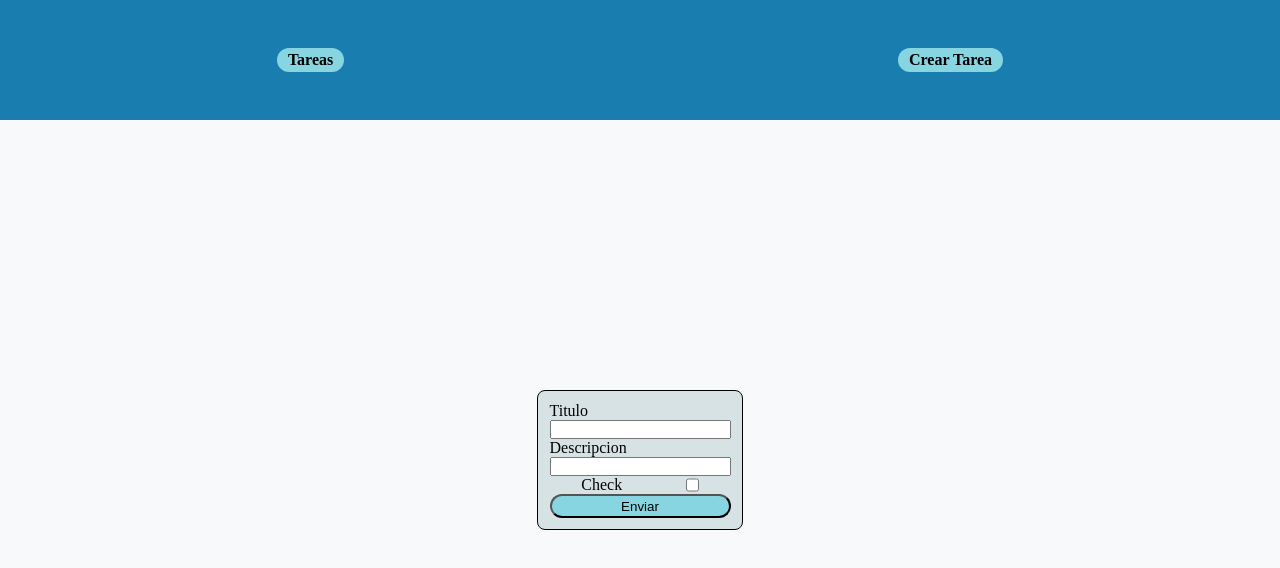
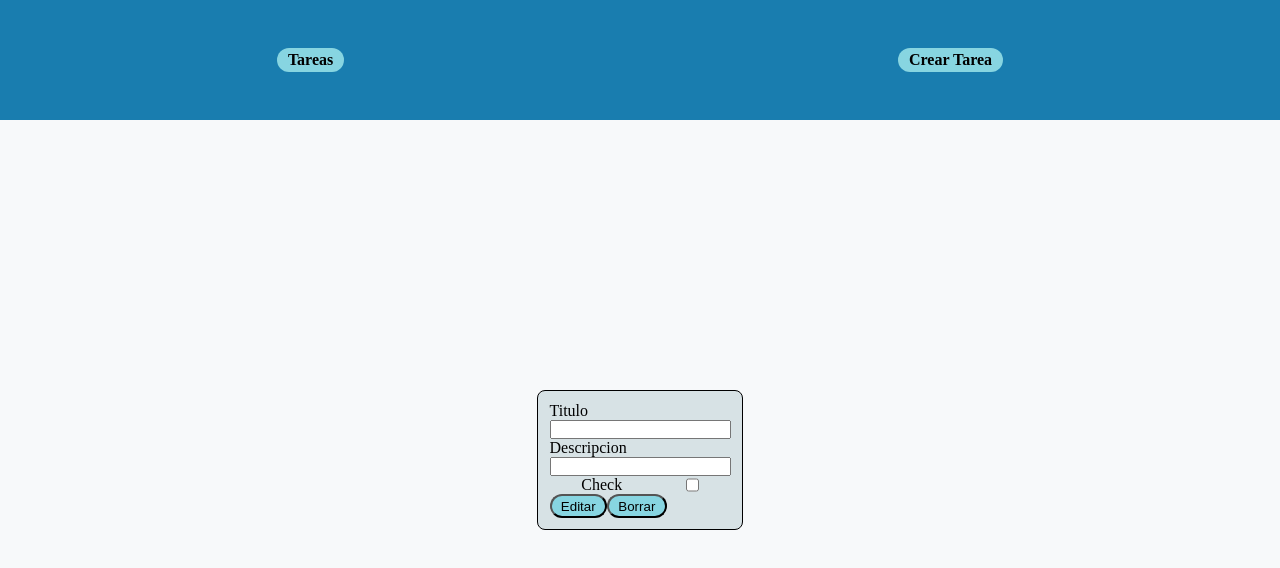
Before and after one commit to pablosingh/rest-django, a React (Create React App) app in the folder client/: page /tasks/1 in a window 1280 px wide. Shown: the top 568 px of the page. Built offline with nearby package versions, Linux system fonts and the light colour scheme; no server answers; the HTML template or start-up script is replaced by a standard one.

Commit message:
editado y borrado de tareas

```diff
--- a/client/src/components/CardTask.jsx
+++ b/client/src/components/CardTask.jsx
@@ -3,7 +3,6 @@ import styled from "styled-components";
 import { useNavigate } from "react-router-dom";
 
 export default function CardTask({ id, title, description, done }) {
-    // const { id, title, description, done } = props;
     const navigate = useNavigate();
     return (
         <ContainerStyled
@@ -17,10 +16,16 @@ export default function CardTask({ id, title, description, done }) {
                 className="item"
                 value={description}
                 disabled={false}
+                onChange={() => {}}
             />
             <label className="item flex-space-around">
                 Check
-                <input type="checkbox" checked={done} disabled={false} />
+                <input
+                    type="checkbox"
+                    checked={done}
+                    disabled={false}
+                    onChange={() => {}}
+                />
             </label>
         </ContainerStyled>
     );
--- a/client/src/pages/FormTaskPage.jsx
+++ b/client/src/pages/FormTaskPage.jsx
@@ -1,41 +1,42 @@
 import React, { useState, useEffect } from "react";
 import axios from "axios";
-import { useParams } from "react-router-dom";
+import { useParams, useNavigate } from "react-router-dom";
 import styled from "styled-components";
 import Modal from "../components/Modal";
 
 export default function FormTaskPage() {
+    const navigate = useNavigate();
     const params = useParams();
     const initialData = {
         title: "",
         description: "",
+        done: false,
     };
     const [data, setData] = useState(initialData);
-    const [doneState, setDoneState] = useState(false);
     const [showModal, setShowModal] = useState(false);
     const [msgModal, setMsgModal] = useState("Nota Guardada");
     const openModal = () => setShowModal(true);
     const closeModal = () => setShowModal(false);
     const changing = (e) => {
+        if (e.target.name == "done") {
+            setData({
+                ...data,
+                [e.target.name]: e.target.checked,
+            });
+        } else {
             setData({
                 ...data,
                 [e.target.name]: e.target.value,
             });
-    };
-    const handleCheck = (e) => {
-        setDoneState(e.target.checked);
+        }
     };
     const sendTask = async () => {
         try {
             const res = await axios.post(
                 "http://localhost:8000/tasks/api/v1/tasks/",
-                {
-                    ...data,
-                    done: doneState,
-                },
+                data,
             );
             setMsgModal("Nota Guardada");
-            console.log(msgModal);
         } catch (error) {
             setMsgModal("Error al guardar");
             console.log(error);
@@ -44,10 +45,6 @@ export default function FormTaskPage() {
     };
     const sending = (e) => {
         e.preventDefault();
-        console.log({
-            ...data,
-            done: doneState,
-        });
         try {
             sendTask();
         } catch (error) {
@@ -55,9 +52,31 @@ export default function FormTaskPage() {
             console.log(error);
         }
         setData(initialData);
-        setDoneState(false);
         openModal();
         setTimeout(closeModal, 2500);
+    };
+    const updateTask = async (e) => {
+        e.preventDefault();
+        try {
+            await axios.put(
+                `http://localhost:8000/tasks/api/v1/tasks/${params.id}/`,
+                data,
+            );
+        } catch (error) {
+            console.log(error);
+        }
+        navigate("/tasks/");
+    };
+    const deleteTask = async (e) => {
+        e.preventDefault();
+        try {
+            await axios.delete(
+                `http://localhost:8000/tasks/api/v1/tasks/${params.id}/`,
+            );
+        } catch (error) {
+            console.log(error);
+        }
+        navigate("/tasks/");
     };
     useEffect(() => {
         async function loadTask() {
@@ -66,9 +85,7 @@ export default function FormTaskPage() {
                     const res = await axios.get(
                         `http://localhost:8000/tasks/api/v1/tasks/${params.id}`,
                     );
-                    console.log(res);
                     setData(res.data);
-                    setDoneState(res.data.done);
                 } catch (error) {
                     console.log(error);
                 }
@@ -104,14 +121,26 @@ export default function FormTaskPage() {
                     <input
                         type="checkbox"
                         name="done"
-                        checked={doneState}
+                        checked={data.done}
                         className=""
-                        onChange={handleCheck}
+                        onChange={changing}
                     />
                 </label>
+                {!params.id && (
                     <button className="btn" onClick={sending}>
-                    Enviar
+                        Crear
                     </button>
+                )}
+                {params.id && (
+                    <div>
+                        <button className="btn" onClick={updateTask}>
+                            Editar
+                        </button>
+                        <button className="btn" onClick={deleteTask}>
+                            Borrar
+                        </button>
+                    </div>
+                )}
             </FormStyled>
             <Modal
                 isOpen={showModal}
```
Also changed, not shown: 1 other file (tests, documents, lock files or other folders). Lines whose indentation alone changed are shown as unchanged.
